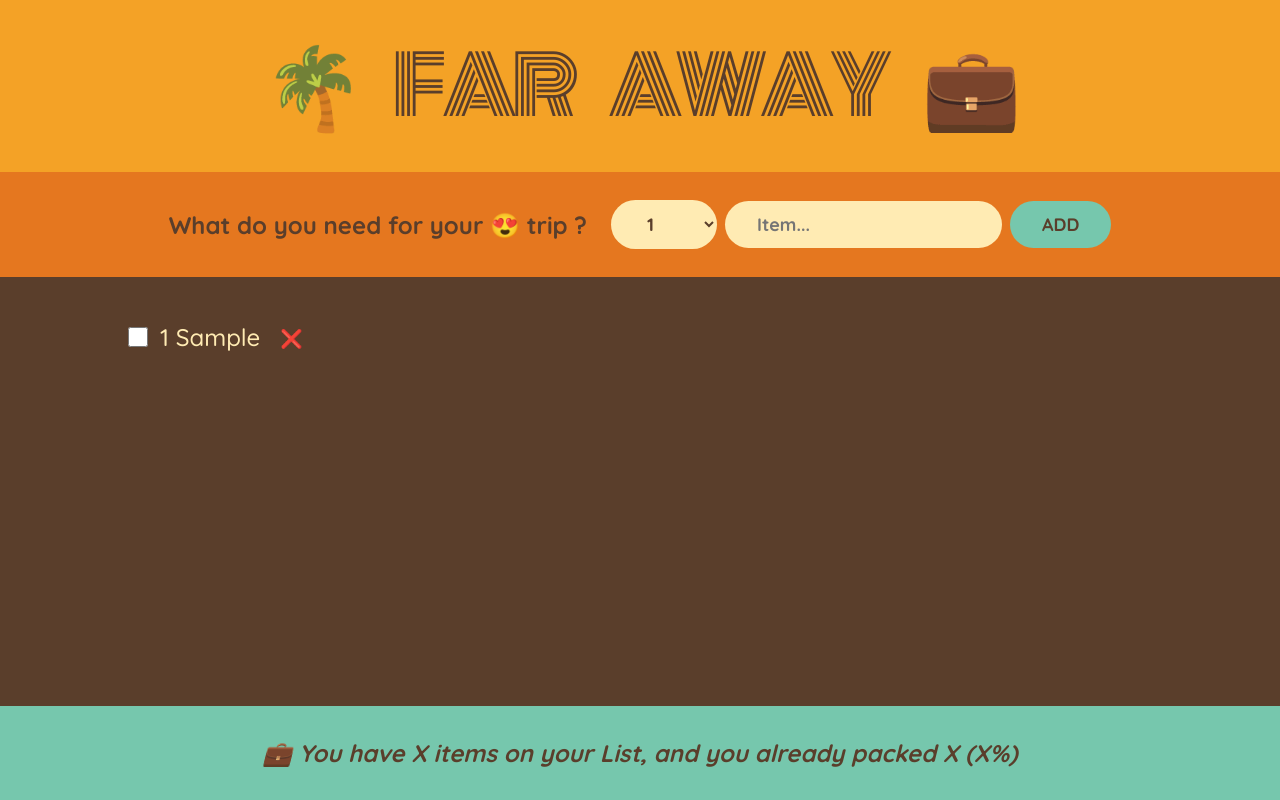
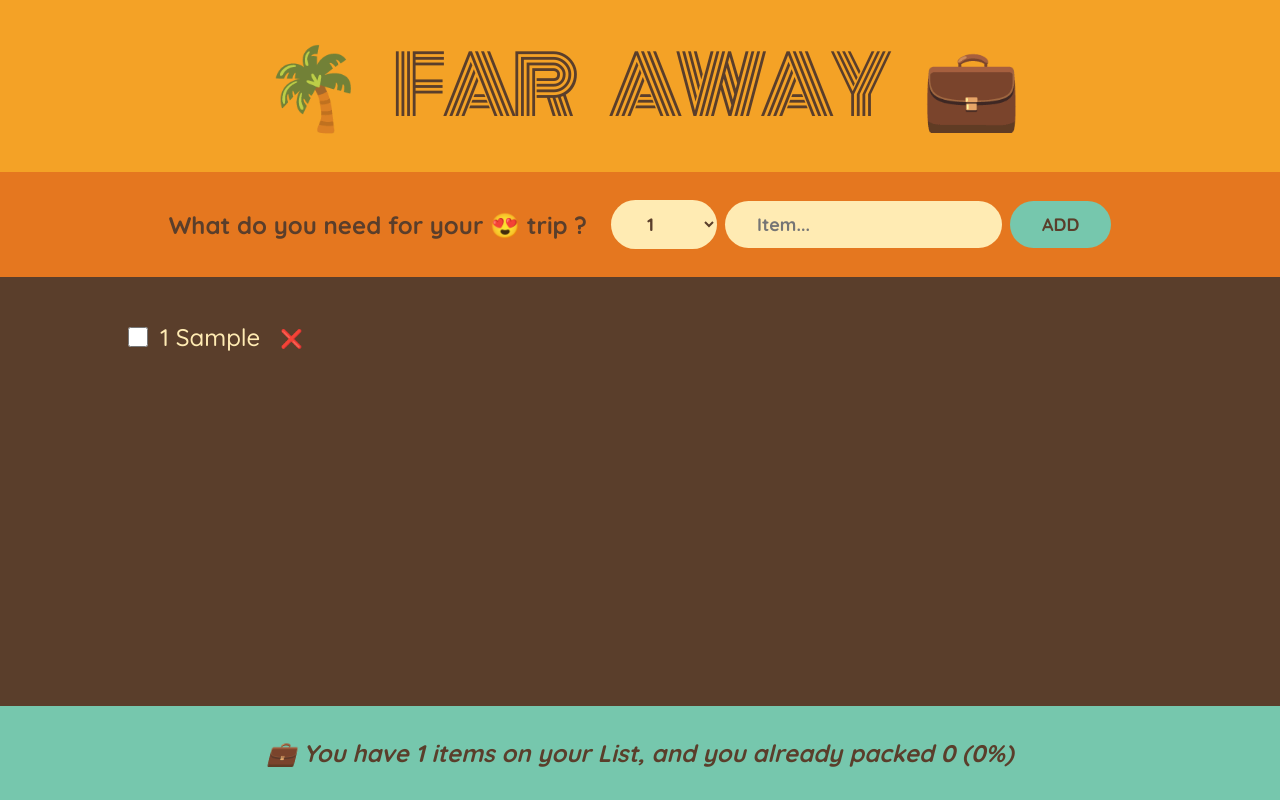
Before and after one commit to shashwatw/Travel-List, a React (Create React App) app: page / in a window 1280 px wide. Both pictures are taken after typing "Sample" into the empty fields and a click on the button "ADD". Built offline with nearby package versions, Linux system fonts and the light colour scheme.

Commit message:
derived functions

```diff
--- a/src/App.js
+++ b/src/App.js
@@ -32,7 +32,7 @@
         onDeleteItem={handleDeleteItem}
         onToggleItems={handleToggleItem}
       />
-      <Stats />
+      <Stats items={items} />
     </div>
   );
 }
@@ -50,7 +50,6 @@
     if (!description) return;
 
     const newItem = { description, quantity, packed: false, id: Date.now() };
-    console.log(newItem);
     onAddItems(newItem);
 
     //After submission come back to initial state
@@ -114,10 +113,26 @@
   );
 }
 
-function Stats() {
+function Stats({ items }) {
+  //early return
+  if (!items.length)
+    return (
+      <p className="stats">
+        <em>Start adding items to your packing list🎉</em>
+      </p>
+    );
+
+  const numItems = items.length;
+  const numPacked = items.filter((item) => item.packed).length;
+  const percentage = Math.round((numPacked / numItems) * 100);
   return (
     <footer className="stats">
-      <em>💼 You have X items on your List, and you already packed X (X%)</em>
+      <em>
+        {percentage === 100
+          ? "You got everything! ready top go ✈"
+          : `💼 You have ${numItems} items on your List, and you already packed
+        ${numPacked} (${percentage}%)`}
+      </em>
     </footer>
   );
 }
```
